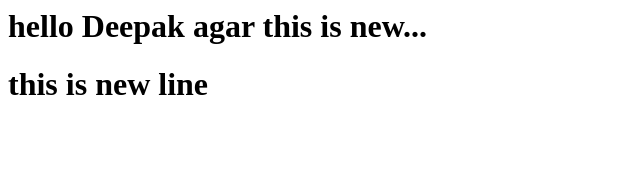
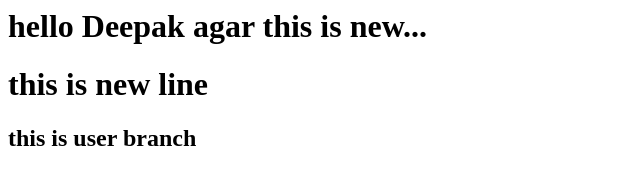
Before and after one commit to deepakagar/Practice, a plain HTML site: page index.html in a window 1280 px wide. Shown: the whole page, without its empty margins (0-640 px from the left). Drawn offline with Linux system fonts and the light colour scheme.

Commit message:
new commit deepk

```diff
--- a/index.html
+++ b/index.html
@@ -1,4 +1,5 @@
 <html>
 <h1>hello Deepak agar this is new...</h1>
 <h1>this is new line</h1>
+<h2>this is user branch</h2>
 </html>
```
